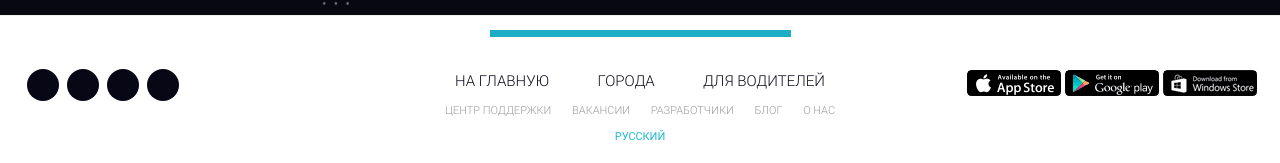
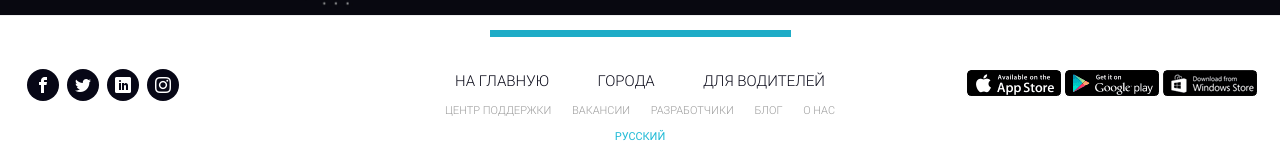
Before and after one commit to Kogut-Pavel/uber, a plain HTML site: page index.html in a window 1280 px wide. Shown: the part 5221-5384 px from the top of the page. Drawn offline with Linux system fonts and the light colour scheme; the site is published under a folder, as on GitHub Pages, so addresses that start at the root find nothing; files whose address does not match are found by name; a web font is replaced by a local one.

Commit message:
Add files via upload

```diff
--- a/index.html
+++ b/index.html
@@ -6,7 +6,7 @@
   <link rel="shortcut icon" href="/icons/favicon/favicon-32x32.png" type="image/x-icon">
   <link rel="stylesheet" href="style/bootstrap-reboot.css">
   <link rel="stylesheet" href="style/bootstrap-grid.min.css">
-  <link rel="stylesheet" href="/fonts/icons/font.css">
+  <link rel="stylesheet" href="fonts/icons/font.css">
   <link rel="stylesheet" href="style/style.min.css">
   <title>Uber partners</title>
 </head>
```
